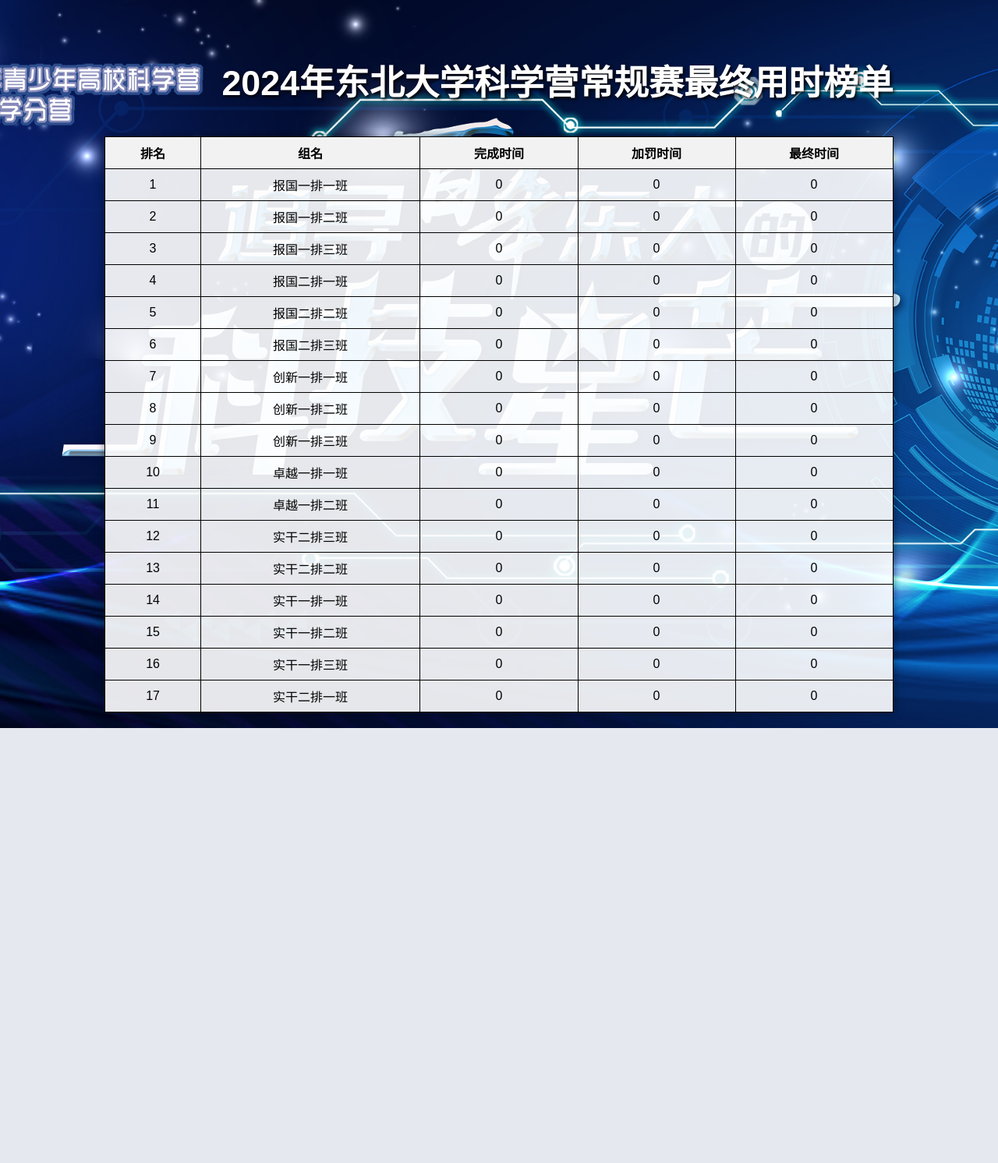
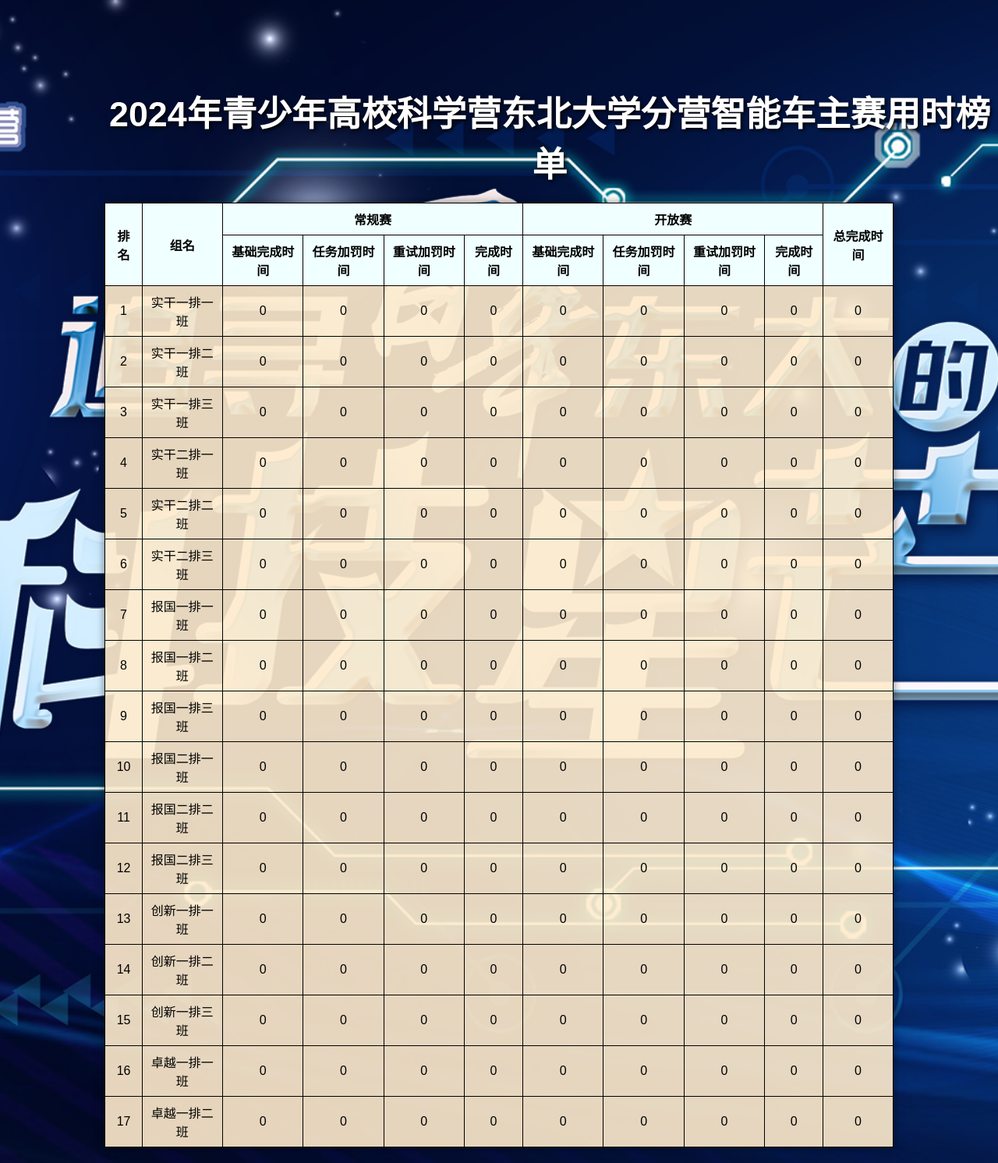
Before and after one commit to veryjoyran/ScienceCamp_ranking, a Flask app: page / in a window 1280 px wide. Shown: the whole page at 78% size. Before the commit the page ends 934 px from the top, so only its background shows below. Run offline with Flask 3, Linux system fonts and the light colour scheme.

Commit message:
按照要求将常规赛和开放赛合并，生成最终榜单

```diff
--- a/app.py
+++ b/app.py
@@ -9,37 +9,61 @@ def read_leaderboard(file_path):
     with open(file_path, mode='r', encoding='utf-8') as file:
         reader = csv.DictReader(file)
         for row in reader:
-            row['完成时间'] = int(row['完成时间'])
-            row['加罚时间'] = int(row['加罚时间'])
-            row['最终时间'] = int(row['最终时间'])
+            for key in row:
+                row[key] = int(row[key]) if key != '组名' else row[key]
             leaderboard.append(row)
     return leaderboard
 
 
 def write_leaderboard(file_path, leaderboard):
     with open(file_path, mode='w', newline='', encoding='utf-8') as file:
-        fieldnames = ['组名', '完成时间', '加罚时间', '最终时间']
+        fieldnames = ['组名', '常规赛基础完成时间', '常规赛任务加罚时间', '常规赛重试加罚时间', '常规赛完成时间',
+                      '开放赛基础完成时间', '开放赛任务加罚时间', '开放赛重试加罚时间', '开放赛完成时间', '总完成时间']
         writer = csv.DictWriter(file, fieldnames=fieldnames)
         writer.writeheader()
         for entry in leaderboard:
             writer.writerow(entry)
 
 
-def update_leaderboard(file_path, group_name, completion_time, penalty_time):
+def update_leaderboard(file_path, group_name, norm_base_time, norm_task_penalty, norm_retry_penalty, open_base_time, open_task_penalty, open_retry_penalty):
     leaderboard = read_leaderboard(file_path)
     for entry in leaderboard:
         if entry['组名'] == group_name:
-            entry['完成时间'] = completion_time
-            entry['加罚时间'] = penalty_time
-            entry['最终时间'] = completion_time + penalty_time
+            entry['常规赛基础完成时间'] = norm_base_time
+            entry['常规赛任务加罚时间'] = norm_task_penalty
+            entry['常规赛重试加罚时间'] = norm_retry_penalty
+            entry['常规赛完成时间'] = norm_base_time + norm_task_penalty + norm_retry_penalty
+            entry['开放赛基础完成时间'] = open_base_time
+            entry['开放赛任务加罚时间'] = open_task_penalty
+            entry['开放赛重试加罚时间'] = open_retry_penalty
+            entry['开放赛完成时间'] = open_base_time + open_task_penalty + open_retry_penalty
+            entry['总完成时间'] = entry['常规赛完成时间'] + entry['开放赛完成时间']
             break
 
-    leaderboard.sort(key=lambda x: x['最终时间'])
-    write_leaderboard(file_path, leaderboard)
+    # 分离总完成时间大于 0 和等于 0 的条目
+    positive_time_entries = [e for e in leaderboard if e['总完成时间'] > 0]
+    zero_time_entries = [e for e in leaderboard if e['总完成时间'] == 0]
+
+    # 调试信息
+    # print("正时间条目:", positive_time_entries)
+    # print("零时间条目:", zero_time_entries)
+
+    # 对总完成时间大于 0 的条目进行排序
+    sorted_positive_entries = sorted(positive_time_entries, key=lambda x: x['总完成时间'])
+
+    # 调试信息
+    # print("排序后的正时间条目:", sorted_positive_entries)
+
+    # 合并排序后的条目和总完成时间为 0 的条目
+    sorted_leaderboard =  sorted_positive_entries+zero_time_entries
+
+    # print("最终排序后的排行榜:", sorted_leaderboard)
+
+    write_leaderboard(file_path, sorted_leaderboard)
 
 
 def add_ranking(leaderboard):
-    leaderboard.sort(key=lambda x: x['最终时间'])
+    # leaderboard.sort(key=lambda x: x['总完成时间'])
     for idx, entry in enumerate(leaderboard, start=1):
         entry['排名'] = idx
     return leaderboard
@@ -56,9 +80,14 @@ def index():
 def update():
     data = request.get_json()
     group_name = data['group_name']
-    completion_time = int(data['completion_time'])
-    penalty_time = int(data['penalty_time'])
-    update_leaderboard('leaderboard.csv', group_name, completion_time, penalty_time)
+    norm_base_time = int(data['norm_base_time'])
+    norm_task_penalty = int(data['norm_task_penalty'])
+    norm_retry_penalty = int(data['norm_retry_penalty'])
+    open_base_time = int(data['open_base_time'])
+    open_task_penalty = int(data['open_task_penalty'])
+    open_retry_penalty = int(data['open_retry_penalty'])
+    update_leaderboard('leaderboard.csv', group_name, norm_base_time, norm_task_penalty, norm_retry_penalty,
+                       open_base_time, open_task_penalty, open_retry_penalty)
     return jsonify(success=True)
 
 
--- a/leaderboard.csv
+++ b/leaderboard.csv
@@ -1,18 +1,18 @@
-组名,完成时间,加罚时间,最终时间
-报国一排一班,0,0,0
-报国一排二班,0,0,0
-报国一排三班,0,0,0
-报国二排一班,0,0,0
-报国二排二班,0,0,0
-报国二排三班,0,0,0
-创新一排一班,0,0,0
-创新一排二班,0,0,0
-创新一排三班,0,0,0
-卓越一排一班,0,0,0
-卓越一排二班,0,0,0
-实干二排三班,0,0,0
-实干二排二班,0,0,0
-实干一排一班,0,0,0
-实干一排二班,0,0,0
-实干一排三班,0,0,0
-实干二排一班,0,0,0
+组名,常规赛基础完成时间,常规赛任务加罚时间,常规赛重试加罚时间,常规赛完成时间,开放赛基础完成时间,开放赛任务加罚时间,开放赛重试加罚时间,开放赛完成时间,总完成时间
+实干一排一班,0,0,0,0,0,0,0,0,0
+实干一排二班,0,0,0,0,0,0,0,0,0
+实干一排三班,0,0,0,0,0,0,0,0,0
+实干二排一班,0,0,0,0,0,0,0,0,0
+实干二排二班,0,0,0,0,0,0,0,0,0
+实干二排三班,0,0,0,0,0,0,0,0,0
+报国一排一班,0,0,0,0,0,0,0,0,0
+报国一排二班,0,0,0,0,0,0,0,0,0
+报国一排三班,0,0,0,0,0,0,0,0,0
+报国二排一班,0,0,0,0,0,0,0,0,0
+报国二排二班,0,0,0,0,0,0,0,0,0
+报国二排三班,0,0,0,0,0,0,0,0,0
+创新一排一班,0,0,0,0,0,0,0,0,0
+创新一排二班,0,0,0,0,0,0,0,0,0
+创新一排三班,0,0,0,0,0,0,0,0,0
+卓越一排一班,0,0,0,0,0,0,0,0,0
+卓越一排二班,0,0,0,0,0,0,0,0,0
--- a/templates/index.html
+++ b/templates/index.html
@@ -1,7 +1,7 @@
 <!doctype html>
 <html>
 <head>
-    <title>2024年东北大学科学营常规赛榜单</title>
+    <title>2024年东北大学科学营智能车主赛榜单</title>
     <style>
         body {
             background-image: url('/static/background.jpg'); /* 设置背景图片 */
@@ -14,7 +14,7 @@
             border-collapse: collapse;
             width: 80%;
             margin: 20px auto;
-            background-color: rgba(255, 255, 255, 0.9); /* 表格背景颜色为白色，透明度90% */
+            background-color: rgba(255, 235, 205, 0.9); /* 表格背景颜色为漂白的杏仁，透明度90% */
             box-shadow: 0 0 10px rgba(0, 0, 0, 0.5); /* 添加阴影使表格更突出 */
         }
         th, td {
@@ -23,7 +23,7 @@
             text-align: center;
         }
         th {
-            background-color: #f2f2f2;
+            background-color: #f0ffff;
         }
         td.editable {
             cursor: pointer;
@@ -37,29 +37,45 @@
             color: white;
             text-shadow: 2px 2px 4px #000000;
             font-size: 2.8em; /* 设置字体大小 */
-            padding-left: 150px; /* 添加左边距使标题稍微向右移动 */
-            margin-top: 70px; /* 添加上边距 */
-            margin-bottom: 40px; /* 添加下边距 */
+            padding-left: 130px; /* 添加左边距使标题稍微向右移动 */
+            margin-top: 110px; /* 添加上边距 */
+            margin-bottom: 20px; /* 添加下边距 */
         }
     </style>
 </head>
 <body>
-    <h1>2024年东北大学科学营常规赛最终用时榜单</h1>
+    <h1>2024年青少年高校科学营东北大学分营智能车主赛用时榜单</h1>
     <table>
         <tr>
-            <th>排名</th>
-            <th>组名</th>
+            <th rowspan="2">排名</th>
+            <th rowspan="2">组名</th>
+            <th colspan="4">常规赛</th>
+            <th colspan="4">开放赛</th>
+            <th rowspan="2">总完成时间</th>
+        </tr>
+        <tr>
+            <th>基础完成时间</th>
+            <th>任务加罚时间</th>
+            <th>重试加罚时间</th>
             <th>完成时间</th>
-            <th>加罚时间</th>
-            <th>最终时间</th>
+            <th>基础完成时间</th>
+            <th>任务加罚时间</th>
+            <th>重试加罚时间</th>
+            <th>完成时间</th>
         </tr>
         {% for entry in leaderboard %}
         <tr>
             <td>{{ entry.排名 }}</td>
             <td>{{ entry.组名 }}</td>
-            <td class="editable" data-group_name="{{ entry.组名 }}" data-type="completion">{{ entry.完成时间 }}</td>
-            <td class="editable" data-group_name="{{ entry.组名 }}" data-type="penalty">{{ entry.加罚时间 }}</td>
-            <td>{{ entry.最终时间 }}</td>
+            <td class="editable" data-group_name="{{ entry.组名 }}" data-type="norm_base">{{ entry.常规赛基础完成时间 }}</td>
+            <td class="editable" data-group_name="{{ entry.组名 }}" data-type="norm_task">{{ entry.常规赛任务加罚时间 }}</td>
+            <td class="editable" data-group_name="{{ entry.组名 }}" data-type="norm_retry">{{ entry.常规赛重试加罚时间 }}</td>
+            <td>{{ entry.常规赛完成时间 }}</td>
+            <td class="editable" data-group_name="{{ entry.组名 }}" data-type="open_base">{{ entry.开放赛基础完成时间 }}</td>
+            <td class="editable" data-group_name="{{ entry.组名 }}" data-type="open_task">{{ entry.开放赛任务加罚时间 }}</td>
+            <td class="editable" data-group_name="{{ entry.组名 }}" data-type="open_retry">{{ entry.开放赛重试加罚时间 }}</td>
+            <td>{{ entry.开放赛完成时间 }}</td>
+            <td>{{ entry.总完成时间 }}</td>
         </tr>
         {% endfor %}
     </table>
@@ -81,15 +97,19 @@
                     this.removeChild(input);
                     this.textContent = newValue;
 
-                    var completionTime = type === 'completion' ? newValue : this.parentNode.querySelector('[data-type="completion"]').textContent;
-                    var penaltyTime = type === 'penalty' ? newValue : this.parentNode.querySelector('[data-type="penalty"]').textContent;
+                    var normBaseTime = type === 'norm_base' ? newValue : this.parentNode.querySelector('[data-type="norm_base"]').textContent;
+                    var normTaskPenalty = type === 'norm_task' ? newValue : this.parentNode.querySelector('[data-type="norm_task"]').textContent;
+                    var normRetryPenalty = type === 'norm_retry' ? newValue : this.parentNode.querySelector('[data-type="norm_retry"]').textContent;
+                    var openBaseTime = type === 'open_base' ? newValue : this.parentNode.querySelector('[data-type="open_base"]').textContent;
+                    var openTaskPenalty = type === 'open_task' ? newValue : this.parentNode.querySelector('[data-type="open_task"]').textContent;
+                    var openRetryPenalty = type === 'open_retry' ? newValue : this.parentNode.querySelector('[data-type="open_retry"]').textContent;
 
                     fetch('/update', {
                         method: 'POST',
                         headers: {
                             'Content-Type': 'application/json',
                         },
-                        body: JSON.stringify({ group_name: groupName, completion_time: completionTime, penalty_time: penaltyTime }),
+                        body: JSON.stringify({ group_name: groupName, norm_base_time: normBaseTime, norm_task_penalty: normTaskPenalty, norm_retry_penalty: normRetryPenalty, open_base_time: openBaseTime, open_task_penalty: openTaskPenalty, open_retry_penalty: openRetryPenalty }),
                     }).then(response => response.json())
                     .then(data => {
                         if (data.success) {
```
